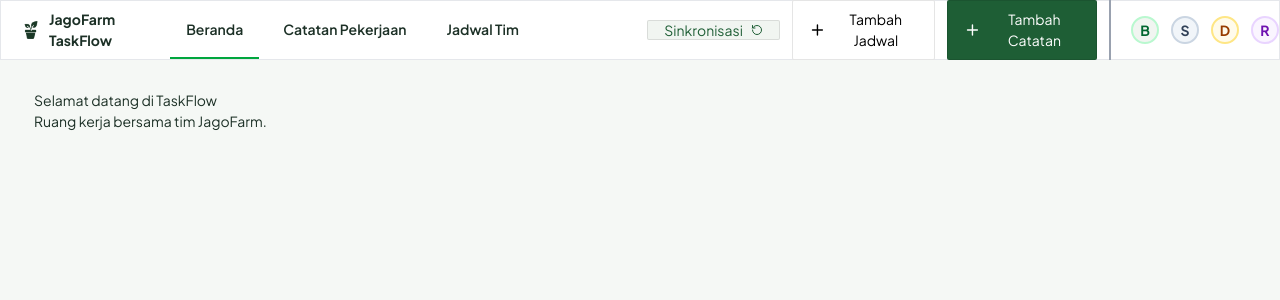
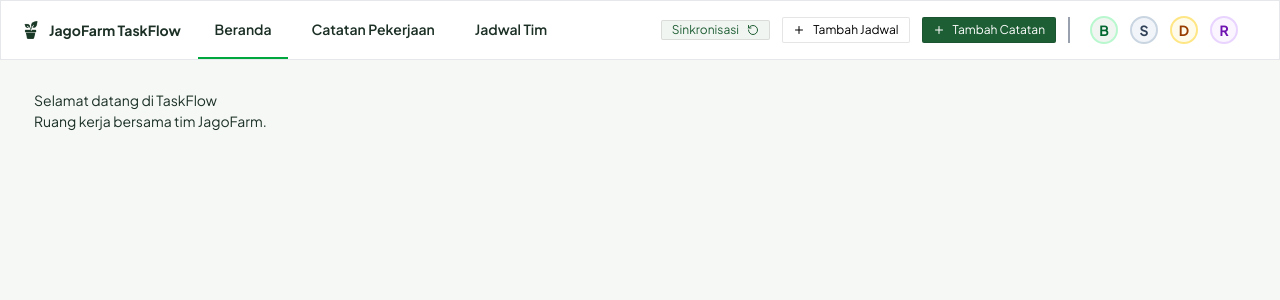
Before and after one commit to PURB0234/tormonitorkeun-jagofarm, a Next.js app: page /beranda in a window 1280 px wide. Shown: the top 300 px of the page. Built offline with nearby package versions, Linux system fonts and the light colour scheme.

Commit message:
testing lagi

```diff
--- a/app/components/layout/TopBar.tsx
+++ b/app/components/layout/TopBar.tsx
@@ -75,13 +75,13 @@ export default function TopBar() {
                 })}
             </nav>
 
-            <div className="h-20 w-30">
+            <div className="h-20 w-20">
             </div>
 
             <div className="h-auto pr-3 border-r-2 border-gray-400 w-auto flex flex-row gap-3 justify-center items-center">
-                <Button variant="sync">Sinkronisasi <RotateCcw className="w-3 h-3" /></Button>
-                <Button variant="addSchedule"><Plus className="w-5 h-5" />Tambah Jadwal</Button>
-                <Button variant="addNote"><Plus className="w-5 h-5" />Tambah Catatan</Button>
+                <Button className="!px-2.5 !py-1 !text-xs" variant="sync">Sinkronisasi <RotateCcw className="w-3 h-3" /></Button>
+                <Button className="!px-2.5 !py-1 !text-xs" variant="addSchedule"><Plus className="w-3 h-3" />Tambah Jadwal</Button>
+                <Button className="!px-2.5 !py-1 !text-xs" variant="addNote"><Plus className="w-3 h-3" />Tambah Catatan</Button>
             </div>
 
             <div className="flex flex-row items-center gap-3 ml-5 bg-white">
```
